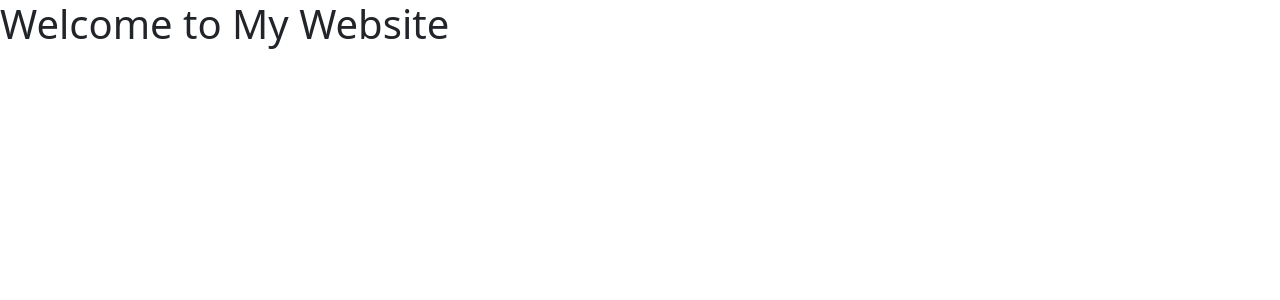
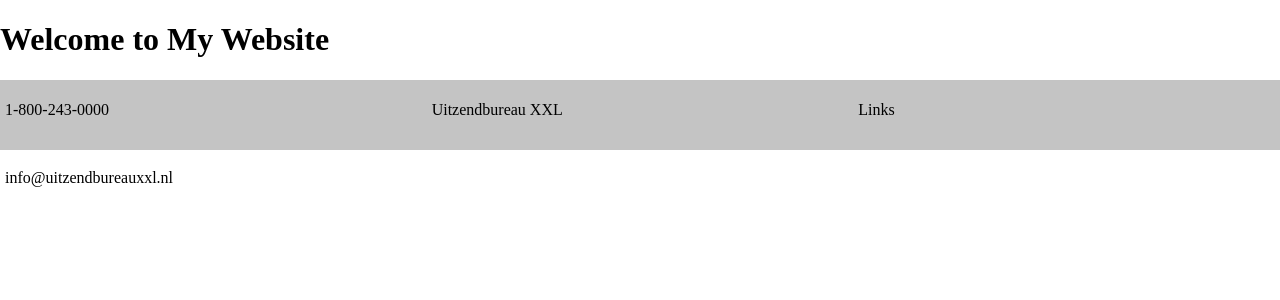
Before and after one commit to TomEelman/uitzendbureau-XXL, a PHP site: page / in a window 1280 px wide. Shown: the top 300 px of the page. Run offline with PHP 8.4, Linux system fonts and the light colour scheme; style sheets or scripts are compiled from the project's sources.

Commit message:
Styling footer

```diff
--- a/includes/footer.php
+++ b/includes/footer.php
@@ -0,0 +1,12 @@
+<div class="footer">
+    <div class="fbox">
+        <p>1-800-243-0000</p><br>
+        <p>info@uitzendbureauxxl.nl</p>
+    </div>
+    <div class="fbox">
+        <p>Uitzendbureau XXL</p>
+    </div>
+    <div class="fbox">
+        <p>Links</p>
+    </div>
+</div>
--- a/index.php
+++ b/index.php
@@ -4,13 +4,14 @@
     <meta charset="UTF-8">
     <meta name="viewport" content="width=device-width, initial-scale=1.0">
     <title>XXL-uitzendbureau</title>
-    <link rel="stylesheet" href="style/style.scss">
-    <link href="https://cdn.jsdelivr.net/npm/bootstrap@5.0.2/dist/css/bootstrap.min.css" rel="stylesheet" integrity="sha384-EVSTQN3/azprG1Anm3QDgpJLIm9Nao0Yz1ztcQTwFspd3yD65VohhpuuCOmLASjC" crossorigin="anonymous">
+    <link rel="stylesheet" href="style/main.scss">
     <link rel="icon" href="./favicon.ico" type="image/x-icon">
   </head>
   <body>
     <main>
         <h1>Welcome to My Website</h1>
+        <?php include("includes/footer.php") ?>
+
     </main>
   </body>
 </html>
--- /dev/null
+++ b/style/main.scss
@@ -0,0 +1,27 @@
+:root {
+    --bg-color: #fcfcfc;
+    --dep-color: #c4c4c4;
+    --acc-color: #3f733f;
+}
+
+html {
+    margin: 0;
+}
+body {
+    margin: 0;
+}
+
+//styling for footer
+
+.fbox {
+    width: 33.3%;
+    height: 100%;
+    padding: 5px;
+    background-color: var(--dep-color);
+}
+.footer {
+    width: 100%;
+    height: 60px;
+    display: flex;
+    background-color: var(--bg-color);
+}
```
Also changed, not shown: style/style.scss (deleted).
